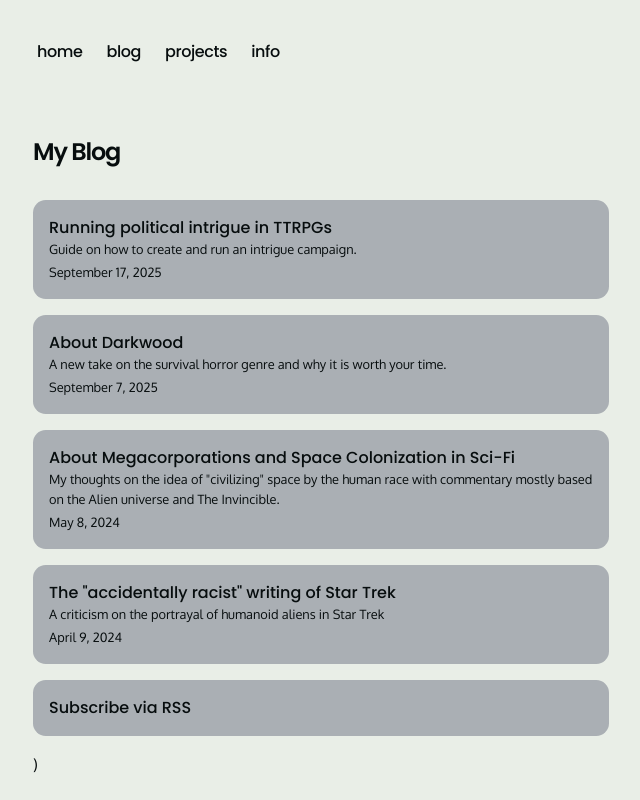
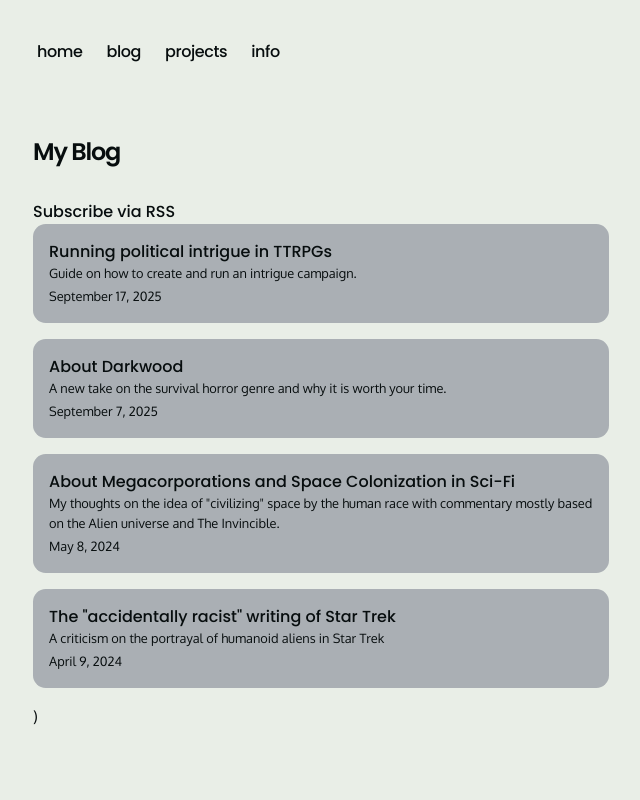
Before and after one commit to Cuber01/cuber01.github.io, a Next.js app: page /blog in a window 1280 px wide. Shown: the whole page, without its empty margins (319-959 px from the left). Built offline with nearby package versions, Linux system fonts and the light colour scheme.

Commit message:
Moved rss button

```diff
--- a/app/blog/page.tsx
+++ b/app/blog/page.tsx
@@ -10,13 +10,11 @@ export default function Page() {
   return (
     <section>
       <h1 className="poppins font-semibold text-2xl mb-8 tracking-tighter">My Blog</h1>
+      <Link href={`/feed.xml`}>
+                  <p className='poppins' >Subscribe via RSS</p>
+      </Link>
+
       <BlogPosts />
-
-      <Link href={`/feed.xml`}>
-            <div className="blog-card">
-                  <p className='poppins' >Subscribe via RSS</p>
-            </div>
-      </Link>
   )
     </section>
   )
```
